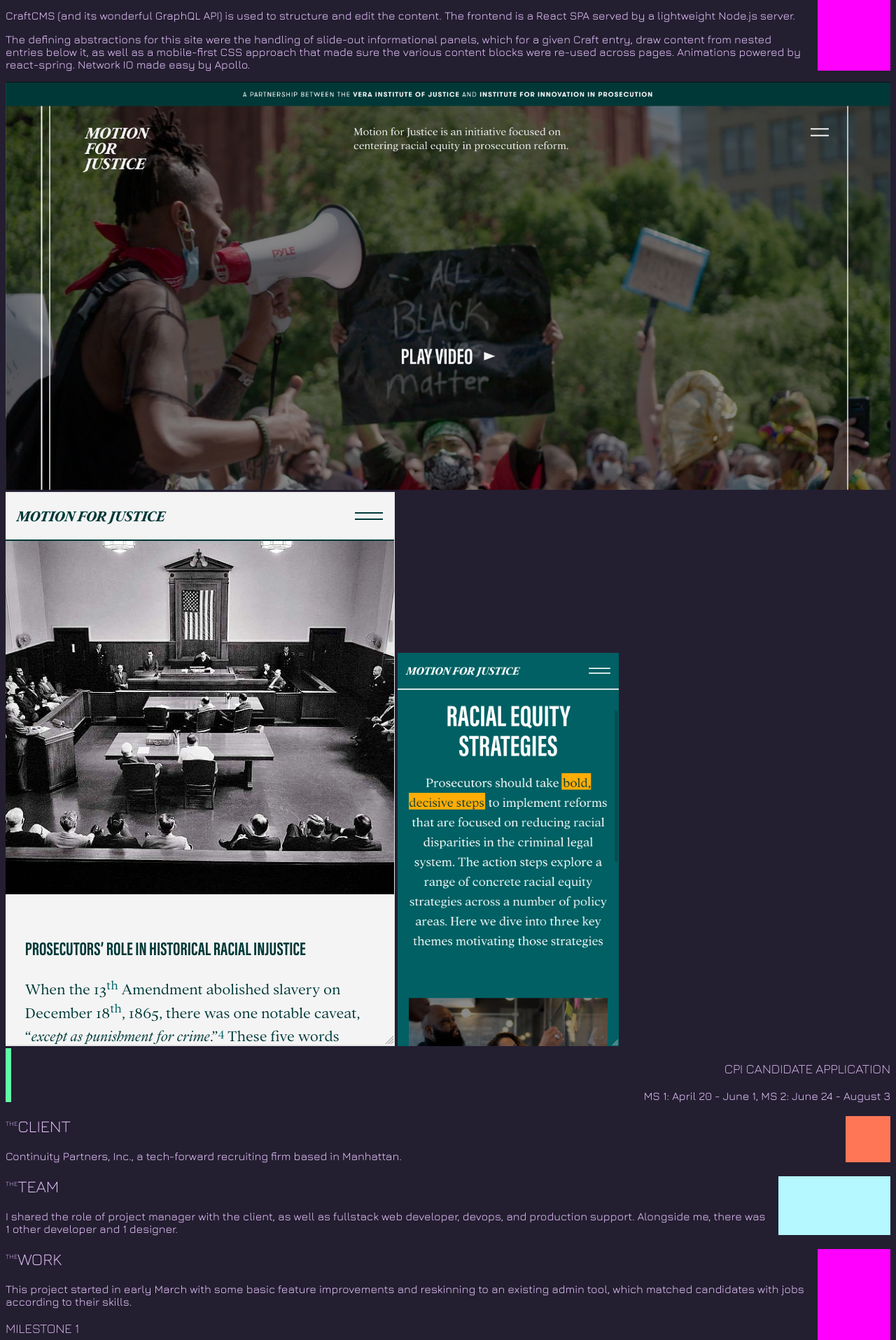
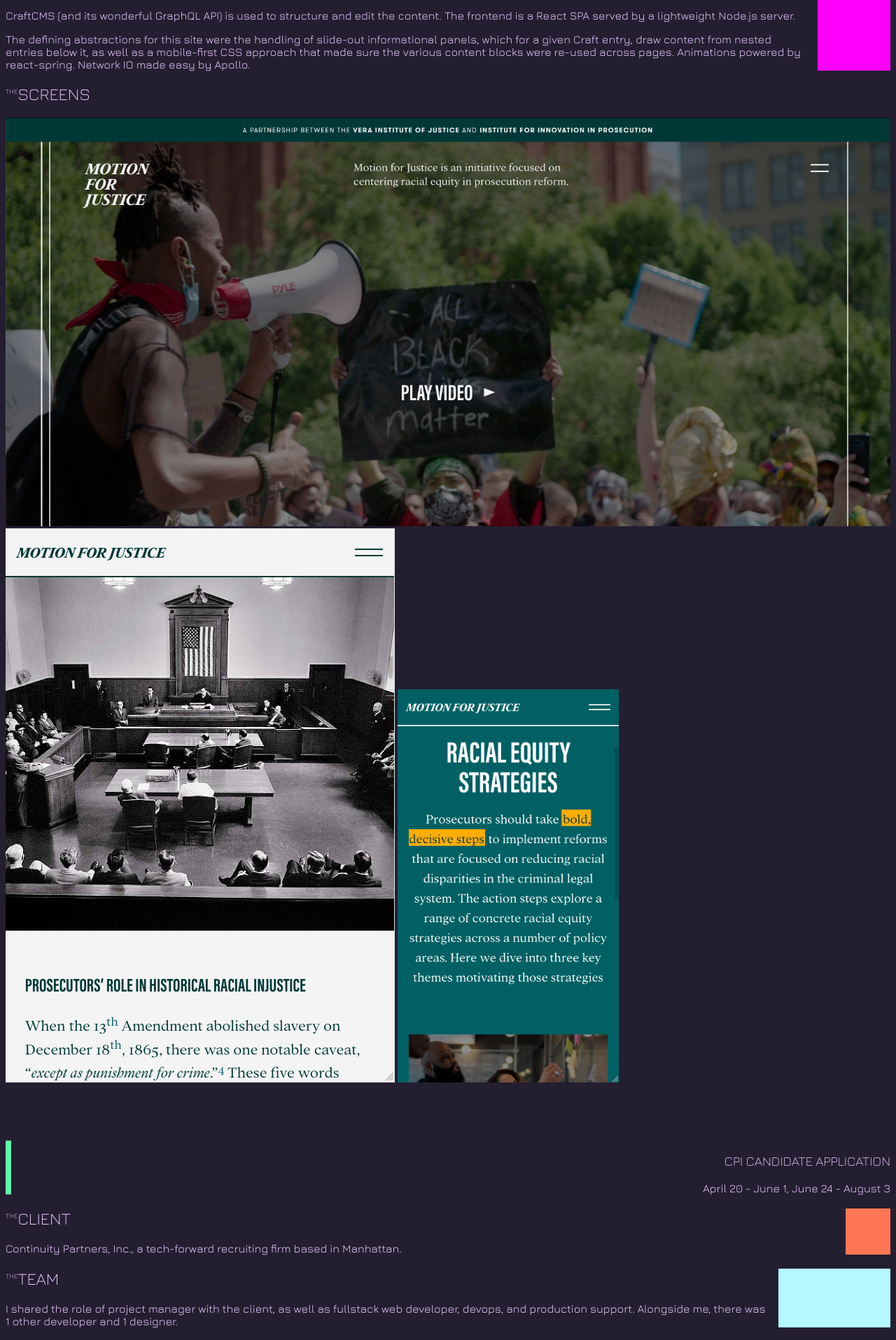
Before and after one commit to eldilibra/ldlibradotcom, a Svelte app in the folder portfolio/: page / in a window 1280 px wide. Shown: the part 585-2500 px from the top of the page at 70% size. Built offline with nearby package versions, Linux system fonts and the light colour scheme.

Commit message:
visually distinguish the screens section

```diff
--- a/portfolio/src/App.svelte
+++ b/portfolio/src/App.svelte
@@ -47,7 +47,8 @@
 				<p>The defining abstractions for this site were the handling of slide-out informational panels, which for a given Craft entry, draw content from nested entries below it, as well as a mobile-first CSS approach that made sure the various content blocks were re-used across pages. Animations powered by react-spring. Network IO made easy by Apollo.</p>
 			</div>
 		</section>
-		<section>
+		<section class="screens">
+			<h2><sup>THE</sup>SCREENS</h2>
 			<div>
 				<img src="/assets/images/motionforjustice-desktop.png" alt="Screenshot of Motion for Justice site on desktop." />
 				<img src="/assets/images/motionforjustice-tablet.png" alt="Screenshot of Motion for Justice site on tablet." />
@@ -57,7 +58,7 @@
 		<section>
 			<div class="project-title-and-timespan">
 				<h3>CPI Candidate Application</h3>
-				<div>MS 1: April 20 - June 1, MS 2: June 24 - August 3</div>
+				<div>April 20 - June 1, June 24 - August 3</div>
 			</div>
 			<div class="client">
 				<h2><sup>THE</sup>CLIENT</h2>
@@ -79,7 +80,8 @@
 				<p>In the works...</p>
 			</div>
 		</section>
-		<section>
+		<section class="screens">
+			<h2><sup>THE</sup>SCREENS</h2>
 			<div>
 				<img src="/assets/images/cpi-desktop.png" alt="Screenshot of CPI Candidate App on desktop." />
 				<img src="/assets/images/cpi-tablet.png" alt="Screenshot of CPI Candidate App site on tablet." />
@@ -112,7 +114,8 @@
 				<p>In the works...</p>
 			</div>
 		</section>
-		<section>
+		<section class="screens">
+			<h2><sup>THE</sup>SCREENS</h2>
 			<div>
 				<img src="/assets/images/zeroplace-desktop.png" alt="Screenshot of ZeroPlace tenant dashboard on desktop." />
 				<img src="/assets/images/zeroplace-tablet.png" alt="Screenshot of ZeroPlace tenant dashboard on tablet." />
@@ -183,6 +186,10 @@
 		border-right: solid 6.5em fuchsia;
 	}
 
+	section.screens {
+		margin-bottom: 5em
+	}
+
 	img:first-child {
 		max-width: 100%;
 	}
```
